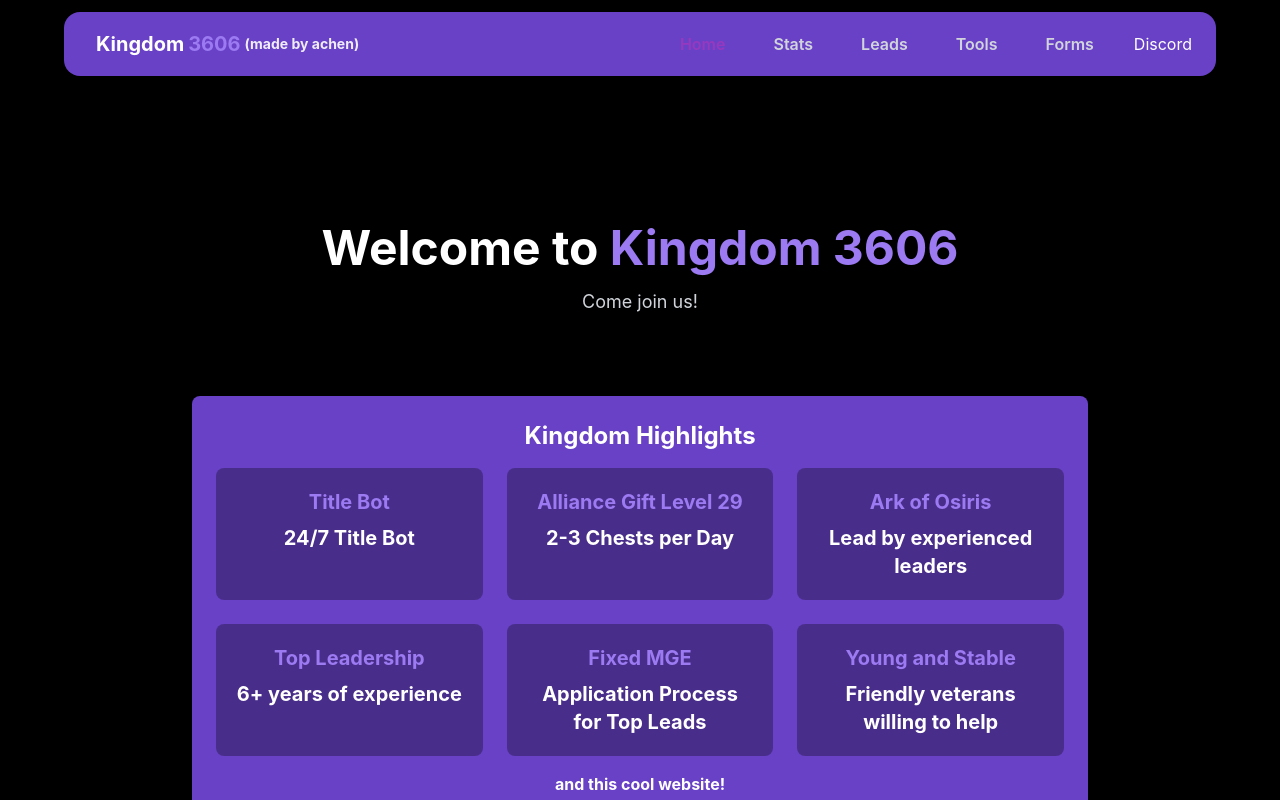
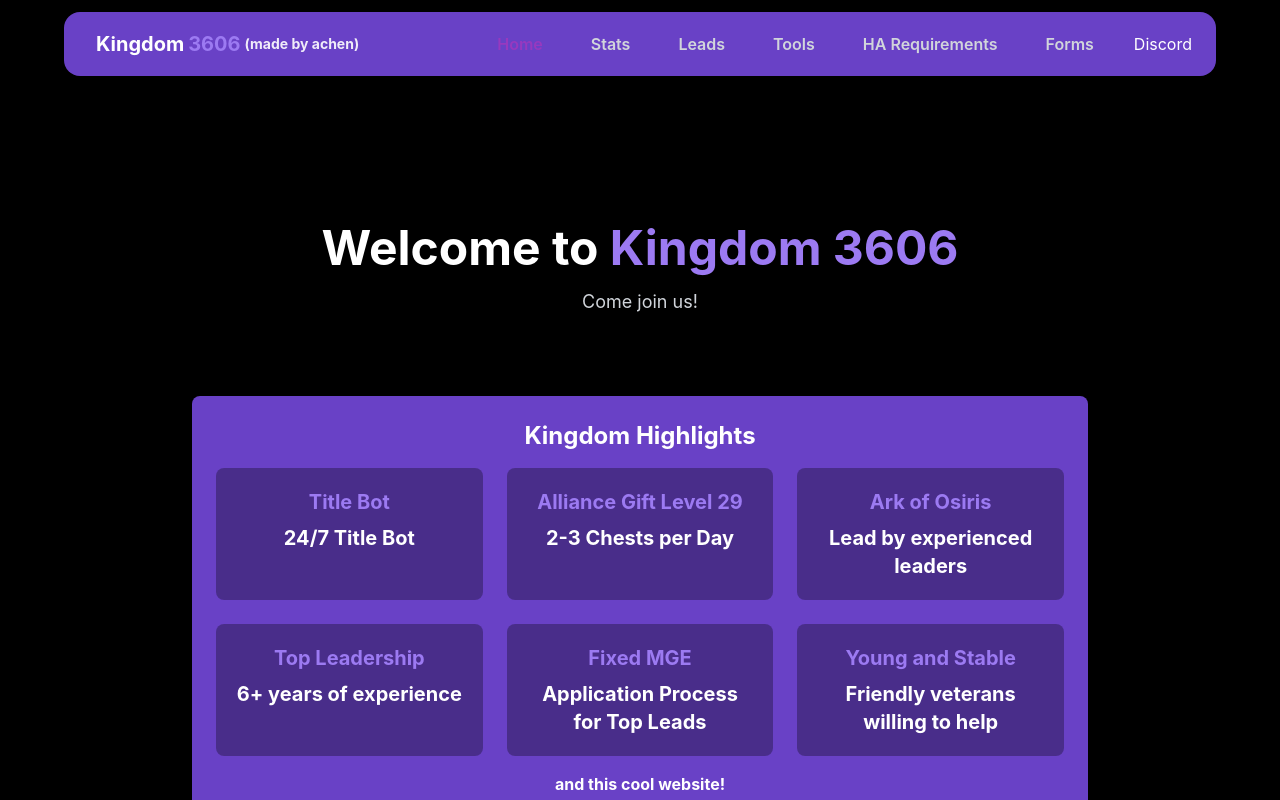
Before and after one commit to achen1076/3606, a React (Create React App) app: page / in a window 1280 px wide. Shown: the top 800 px of the page. Built offline with nearby package versions, Linux system fonts and the light colour scheme.

Commit message:
Update navbar.tsx

```diff
--- a/src/components/organisms/navbar.tsx
+++ b/src/components/organisms/navbar.tsx
@@ -88,7 +88,7 @@ const Navbar: React.FC<NavbarProps> = ({
               <NavLink to="/leads">Leads</NavLink>
               <NavLink to="/tools">Tools</NavLink>
               {/* <NavLink to="/barbfortrally">Barb Fort Rally Data</NavLink> */}
-              {/* <NavLink to="/harequirements">HA Requirements</NavLink> */}
+              <NavLink to="/harequirements">HA Requirements</NavLink>
               {/* <NavLink to="/crystaltech">Crystal Tech</NavLink> */}
               <NavLink to="/forms">Forms</NavLink>
               <a
@@ -121,7 +121,7 @@ const Navbar: React.FC<NavbarProps> = ({
             <NavLink to="/leads">Leads</NavLink>
             <NavLink to="/tools">Tools</NavLink>
             {/* <NavLink to="/barbfortrally">Barb Fort Rally Data</NavLink> */}
-            {/* <NavLink to="/harequirements">HA Requirements</NavLink> */}
+            <NavLink to="/harequirements">HA Requirements</NavLink>
             {/* <NavLink to="/crystaltech">Crystal Tech</NavLink> */}
             <NavLink to="/forms">Forms</NavLink>
             <a
```
